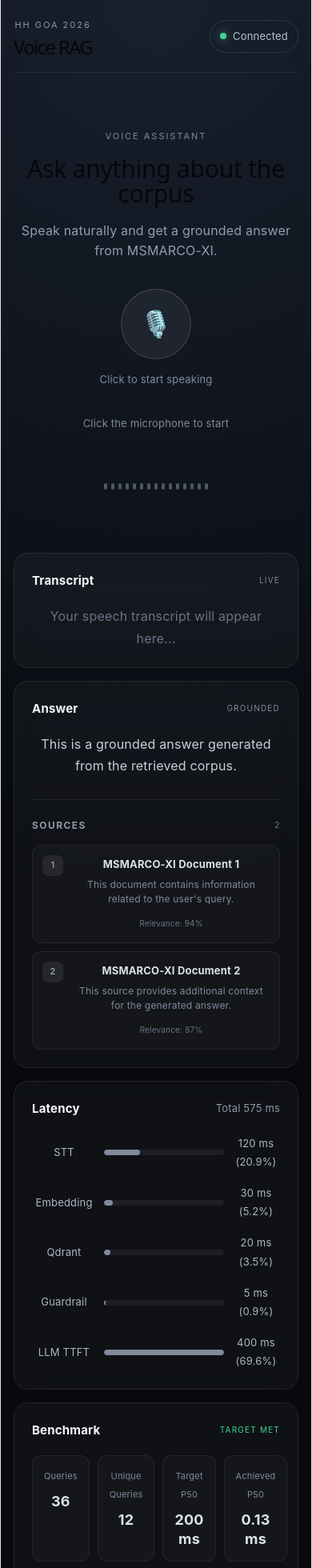
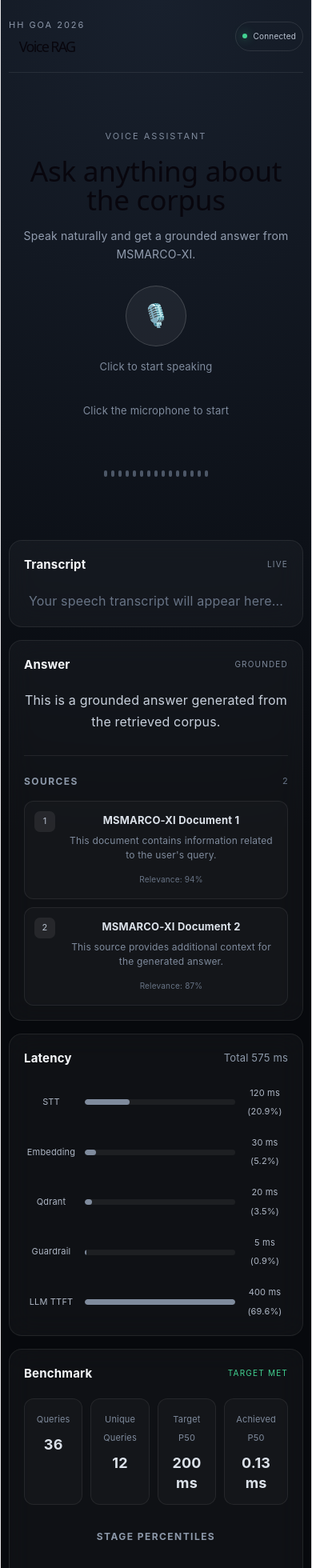
Before and after one commit to evaslucifer/voice-rag-goa-2026, a React (Vite) app in the folder frontend/: page / in a window 390 px wide. Shown: the top 1960 px of the page at 80% size. Built offline with nearby package versions, Linux system fonts and the light colour scheme.

Commit message:
feat(ui): improve responsive layout

```diff
--- a/frontend/src/App.css
+++ b/frontend/src/App.css
@@ -249,37 +249,155 @@ button {
   background: #7f8b9d;
   transition: width 0.4s ease;
 }
-
 @media (max-width: 700px) {
   .header {
+    width: min(100% - 24px, 1200px);
     padding: 20px 0;
   }
 
+  .header h1 {
+    font-size: 20px;
+  }
+
+  .connection-status {
+    padding: 7px 10px;
+    font-size: 11px;
+  }
+
   .main-content {
-    padding-top: 32px;
+    width: min(100% - 24px, 1200px);
+    padding: 32px 0 48px;
   }
 
   .hero {
-    padding: 36px 8px 48px;
+    padding: 36px 4px 48px;
+  }
+
+  .hero h2 {
+    font-size: clamp(28px, 9vw, 40px);
+  }
+
+  .hero-description {
+    margin: 16px auto 28px;
+    font-size: 14px;
+  }
+
+  .mic-button {
+    width: 76px;
+    height: 76px;
+    font-size: 28px;
   }
 
   .content-grid {
     grid-template-columns: 1fr;
   }
 
+  .panel {
+    padding: 18px;
+    border-radius: 16px;
+  }
+
   .latency-row {
-    grid-template-columns: 80px 1fr 60px;
-    gap: 10px;
+    grid-template-columns: 75px minmax(0, 1fr) 62px;
+    gap: 8px;
+    font-size: 12px;
   }
+
   .benchmark-summary {
-    grid-template-columns: repeat(2, 1fr);
+    grid-template-columns: repeat(2, minmax(0, 1fr));
+  }
+
+  .benchmark-stat {
+    padding: 12px;
+  }
+
+  .benchmark-stat strong {
+    font-size: 16px;
+  }
+
+  .benchmark-table {
+    overflow-x: auto;
   }
 
   .benchmark-row {
-    grid-template-columns: 1.3fr repeat(4, minmax(55px, 1fr));
-    gap: 6px;
+    min-width: 500px;
+    grid-template-columns: 1.5fr repeat(4, 1fr);
+    gap: 8px;
+    font-size: 10px;
+  }
 
+  .citation-card {
+    padding: 10px;
+  }
+
+  .citation-content h5 {
+    font-size: 12px;
+  }
+
+  .citation-content p {
+    font-size: 11px;
+  }
+}
+@media (max-width: 400px) {
+  .header {
+    width: min(100% - 20px, 1200px);
+  }
+
+  .header h1 {
+    font-size: 18px;
+  }
+
+  .connection-status {
+    padding: 6px 8px;
     font-size: 10px;
+  }
+
+  .status-dot {
+    width: 6px;
+    height: 6px;
+  }
+
+  .main-content {
+    width: min(100% - 20px, 1200px);
+  }
+
+  .hero {
+    padding-left: 0;
+    padding-right: 0;
+  }
+
+  .benchmark-summary {
+    gap: 8px;
+  }
+
+  .benchmark-stat {
+    padding: 10px;
+  }
+
+  .benchmark-stat span {
+    font-size: 10px;
+  }
+
+  .benchmark-stat strong {
+    font-size: 14px;
+  }
+
+  .latency-row {
+    grid-template-columns: 68px minmax(0, 1fr) 58px;
+    font-size: 11px;
+  }
+}
+@media (max-width: 500px) {
+  .header {
+    gap: 12px;
+  }
+
+  .header h1 {
+    white-space: nowrap;
+  }
+
+  .connection-status {
+    flex-shrink: 0;
   }
 }
 .mic-button.recording {
```
